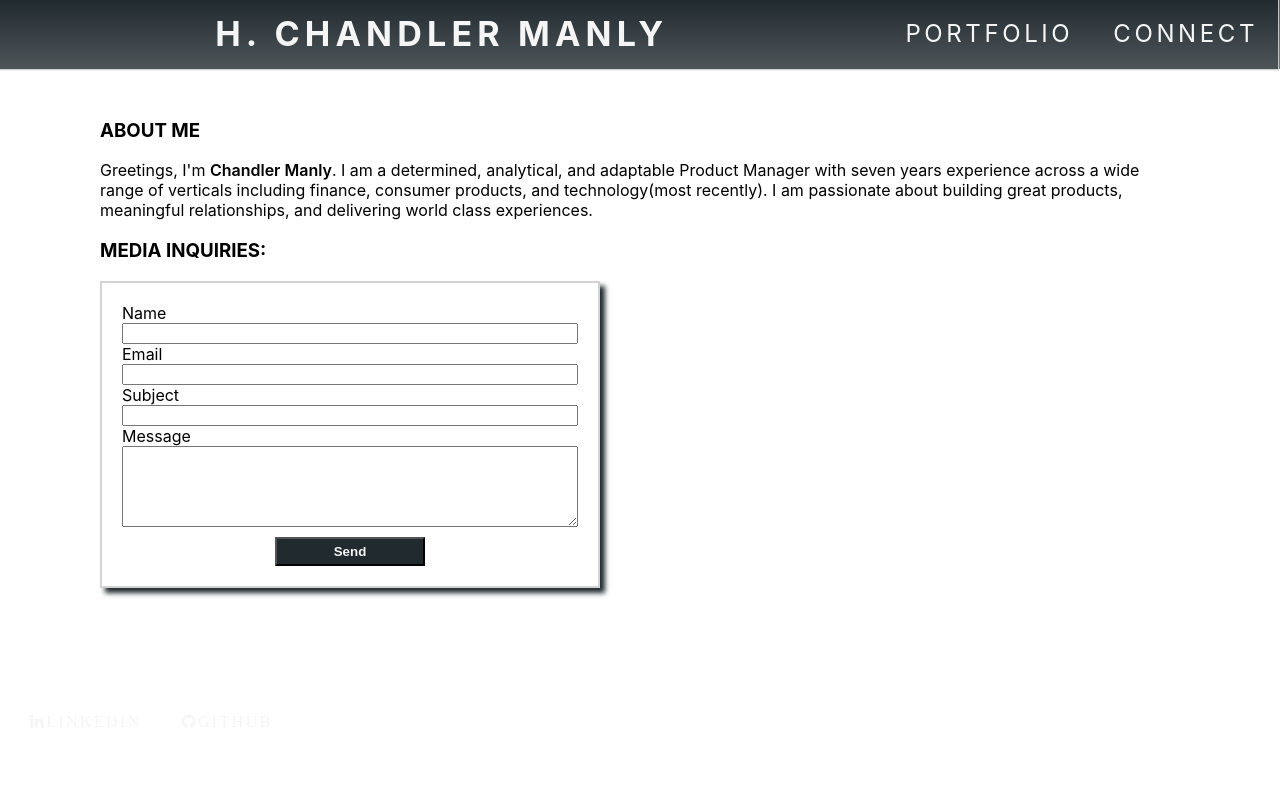
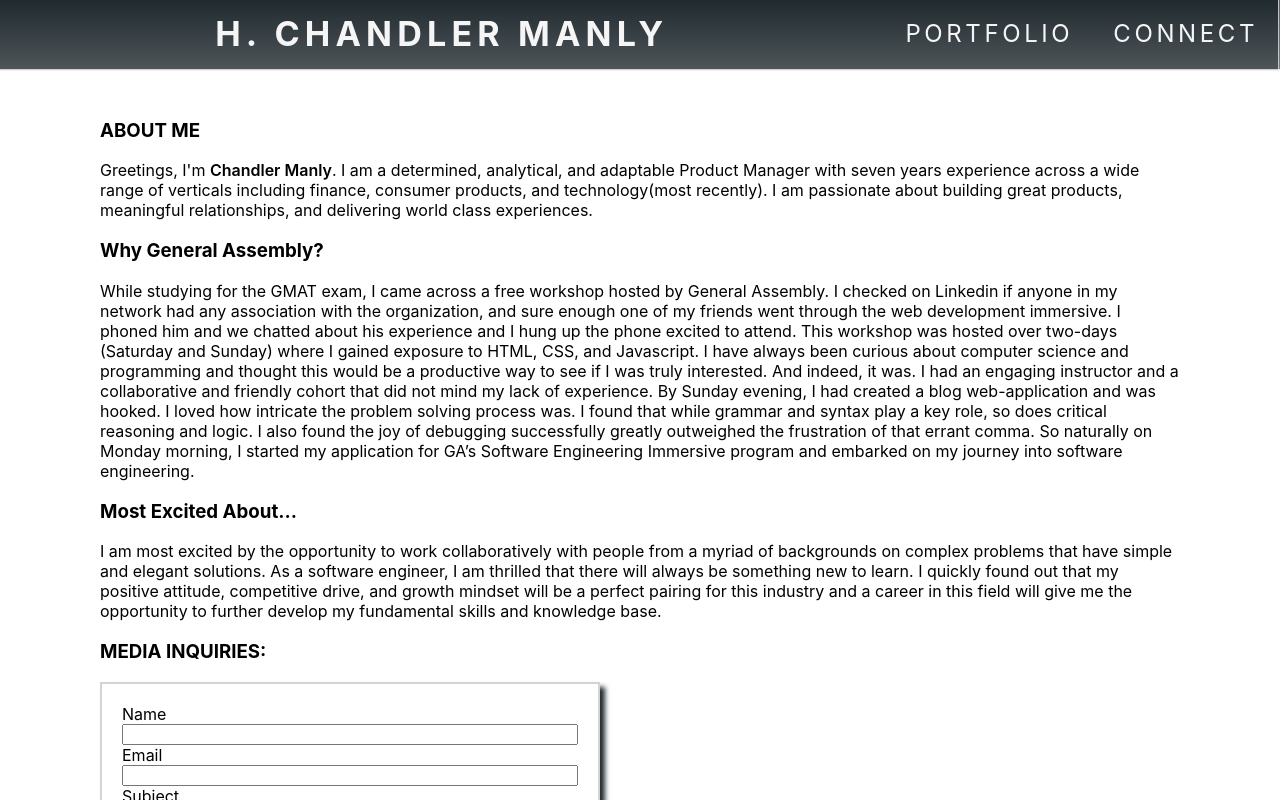
Before and after one commit to Chandler-Manly/chandler-manly, a React (Create React App) app in the folder client/: page /connect in a window 1280 px wide. Shown: the top 800 px of the page. Built offline with nearby package versions, Linux system fonts and the light colour scheme.

Commit message:
added language on connect page

```diff
--- a/client/src/screens/Connect.jsx
+++ b/client/src/screens/Connect.jsx
@@ -14,6 +14,37 @@ export default function Connect() {
           consumer products, and technology(most recently). I am passionate
           about building great products, meaningful relationships, and
           delivering world class experiences.
+        </div>
+        <div className="additional-context">
+          <h3>Why General Assembly?</h3>
+          While studying for the GMAT exam, I came across a free workshop hosted
+          by General Assembly. I checked on Linkedin if anyone in my network had
+          any association with the organization, and sure enough one of my
+          friends went through the web development immersive. I phoned him and
+          we chatted about his experience and I hung up the phone excited to
+          attend. This workshop was hosted over two-days (Saturday and Sunday)
+          where I gained exposure to HTML, CSS, and Javascript. I have always
+          been curious about computer science and programming and thought this
+          would be a productive way to see if I was truly interested. And
+          indeed, it was. I had an engaging instructor and a collaborative and
+          friendly cohort that did not mind my lack of experience. By Sunday
+          evening, I had created a blog web-application and was hooked. I loved
+          how intricate the problem solving process was. I found that while
+          grammar and syntax play a key role, so does critical reasoning and
+          logic. I also found the joy of debugging successfully greatly
+          outweighed the frustration of that errant comma. So naturally on
+          Monday morning, I started my application for GA’s Software Engineering
+          Immersive program and embarked on my journey into software
+          engineering.
+          <h3>Most Excited About...</h3>
+          I am most excited by the opportunity to work
+          collaboratively with people from a myriad of backgrounds on complex
+          problems that have simple and elegant solutions. As a software
+          engineer, I am thrilled that there will always be something new to
+          learn. I quickly found out that my positive attitude, competitive
+          drive, and growth mindset will be a perfect pairing for this
+          industry and a career in this field will give me the opportunity
+          to further develop my fundamental skills and knowledge base.
         </div>
         <h3>MEDIA INQUIRIES:</h3>
         <div className="contact-form">
--- a/client/src/seed/projectData.json
+++ b/client/src/seed/projectData.json
@@ -5,7 +5,7 @@
     "description": "ON-DEMAND-SOMM is a platform for wine enthusiasts to record their tasting notes.",
     "gitHub": "https://github.com/Chandler-Manly/on-demand-somm",
     "imgURL": "https://res.cloudinary.com/dygk00sc0/image/upload/v1617323423/logo_trukob.png",
-    "technical": "Designed, developed, and deployed front and back-end. ON-DEMAND-SOMM is a responsive, React, and Ruby on Rails web application. A platform for wine enthusiasts of all levels to log comprehensive tasting notes and keep track of their beverage experiences. Full CRUD capabilities",
+    "technical": "On-Demand Somm is a responsive, React, and Ruby on Rails web application. Full CRUD capabilities.",
     "languages": "JavaScript, React, Ruby, Ruby on Rails, CSS, Axios, React-Router-Dom, Auth, BCrypt, JWT",
     "id": "1"
   },
@@ -22,12 +22,11 @@
   {
     "name": "Pets-R-Us",
     "link": "https://pets-r-us.netlify.app/",
-    "description": "*Collaboration* Notable contributions: I implemented the create functionality as well as designed the introduction video. Overview: Pets-R-Us is a full (Mongo/Express/React/Node) MERN stack application that allows local animal adoption agencies to post their adorable animals. Every year, thousands of animals are displaced and live without a home. It is our belief that every pet deserves a home. The following is a list of the features: our application has full CRUD on the back, and utilizing the React framework on the front end.",
+    "description": "*Collaboration* Pets-R-Us is a full (Mongo/Express/React/Node) MERN stack application that allows local animal adoption agencies to post their adorable animals. The following is a list of the features: our application has full CRUD on the back-end, and utilizing the React framework on the front-end.",
     "gitHub": "https://github.com/jessicamyee/pets-r-us",
     "imgURL": "https://res.cloudinary.com/dygk00sc0/image/upload/v1618005184/1_e38gxz.png",
     "technical": "MERN stack application",
     "languages": "React, Express",
-
     "id": "4"
   },
   {
@@ -38,7 +37,6 @@
     "imgURL": "https://res.cloudinary.com/dygk00sc0/image/upload/v1618102635/Charcoal_Bordered_Photography_Logo_avwo5y.png",
     "technical": "React",
     "languages": "React, CSS Flexbox",
-
     "id": "17"
   },
   {
@@ -58,7 +56,7 @@
     "description": "A web-application where users can contribute personalized recipes.",
     "gitHub": "https://github.com/Chandler-Manly/oui-chef",
     "imgURL": "https://res.cloudinary.com/dygk00sc0/image/upload/v1618101006/Minimalist_Circle_Healthy_Cafe_Logo_1_tkollo.png",
-    "technical": "Airtable for back-end DB, full CRUD, React, components and life cycle methods, props and state, React Router",
+    "technical": "Airtable for back-end, full CRUD, React, components and life cycle methods, props and state, React Router",
     "languages": "React",
     "id": "23"
   },
```
